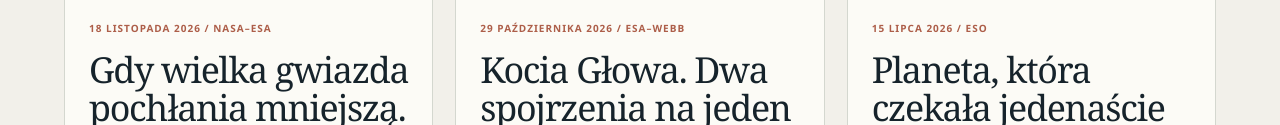
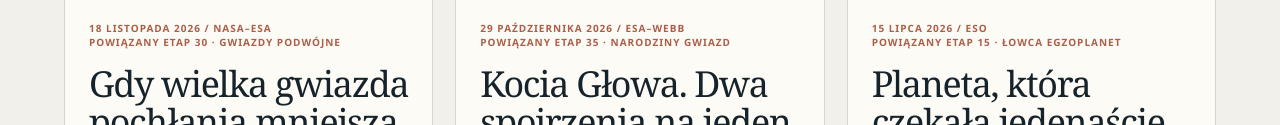
Before and after one commit to gawierzba/atlas-solaris, a plain HTML site: page odkrycia/index.html in a window 1280 px wide. Shown: the part 1666-1791 px from the top of the page. Drawn offline with Linux system fonts and the light colour scheme.

Commit message:
ATLAS Odkrycia: wyraźne oznaczenia etapów 15, 30 i 35 także w spisie pierwszego numeru

```diff
--- a/odkrycia/index.html
+++ b/odkrycia/index.html
@@ -11,11 +11,11 @@
 <main id="magMain">
 <div class="mag-wrap"><div class="mag-issue-intro"><div><p class="mag-section-kicker">PIERWSZE WYDANIE / HISTORIE PRAWDZIWEGO KOSMOSU</p><h1>Od<span class="mag-italic">krycia</span><em>.</em></h1></div><div><p>Wszechświat nie stoi w miejscu. My też nie musimy. Zaglądamy do obserwatoriów, czytamy wyniki badań, oddzielamy pomiary od ilustracji i opowiadamy o niezwykłych zjawiskach tak, by chciało się je naprawdę zrozumieć.</p><small>REDAKCJA ATLAS SOLARIS / NAUKA, ZDJĘCIA, EKSPERYMENT</small></div></div><div class="mag-issue-rule"></div></div>
 <section class="mag-wrap" aria-labelledby="magCoverTitle"><a href="n159/" class="mag-cover"><div class="mag-cover-visual"><img src="https://cdn.esawebb.org/archives/images/screen/potm2610a.jpg" srcset="https://cdn.esawebb.org/archives/images/screen/potm2610a.jpg 1000w, https://cdn.esawebb.org/archives/images/publicationjpg/potm2610a.jpg 2300w" sizes="(max-width:720px) 100vw, 58vw" width="1200" height="800" fetchpriority="high" decoding="async" alt="Rzeczywisty obraz teleskopu Webba: rozległe niebieskie włókna gazu i ogniste pomarańczowo-czerwone obłoki mgławicy N159, gęste skupienia młodych gwiazd.">
-<span class="mag-cover-index">OBSERWACJA WEBBA / N159 / ŹRÓDŁO ESA/WEBB</span></div><div class="mag-cover-copy"><div><span>REPORTAŻ OTWARCIA</span><span>22.10.2026 · ESA/WEBB</span></div><div><p class="mag-label">NARODZINY GWIAZD / WIELKI OBŁOK MAGELLANA</p><h2 id="magCoverTitle">Tam, gdzie <em>rodzą się słońca.</em></h2><p>Wielka chmura gazu, tysiące młodych gwiazd i tajemnice ukryte przed zwykłym światłem. Jedna z najpiękniejszych tegorocznych fotografii Webba prowadzi nas do N159 — prawdziwego laboratorium narodzin.</p></div><span class="mag-arrowlink"><span>PRZECZYTAJ HISTORIĘ I OBEJRZYJ ZDJĘCIE</span><span aria-hidden="true">↗</span></span></div></a></section>
+<span class="mag-cover-index">OBSERWACJA WEBBA / N159 / ŹRÓDŁO ESA/WEBB</span></div><div class="mag-cover-copy"><div><span>REPORTAŻ OTWARCIA · ETAP 35</span><span>22.10.2026 · ESA/WEBB</span></div><div><p class="mag-label">NARODZINY GWIAZD / WIELKI OBŁOK MAGELLANA</p><h2 id="magCoverTitle">Tam, gdzie <em>rodzą się słońca.</em></h2><p>Wielka chmura gazu, tysiące młodych gwiazd i tajemnice ukryte przed zwykłym światłem. Jedna z najpiękniejszych tegorocznych fotografii Webba prowadzi nas do N159 — prawdziwego laboratorium narodzin.</p></div><span class="mag-arrowlink"><span>PRZECZYTAJ HISTORIĘ I OBEJRZYJ ZDJĘCIE</span><span aria-hidden="true">↗</span></span></div></a></section>
 <section class="mag-wrap" aria-labelledby="magArticlesTitle"><div class="mag-grid-label"><h2 id="magArticlesTitle">W tym numerze.</h2><span>04 HISTORIE · NAUKA BEZ SENSACJI</span></div><div class="mag-article-grid">
-<a href="bao/" class="mag-article-card"><div class="mag-card-visual"><img src="https://cdn.esawebb.org/archives/images/screen/AT2025abao.jpg" width="1100" height="740" loading="lazy" decoding="async" alt="Obraz Galaktyki Andromedy i seria czterech obserwacji gwiazdowego połączenia Bao — przed erupcją, w czasie oraz po niej."></div><div class="mag-card-copy"><span>18 LISTOPADA 2026 / NASA–ESA</span><h3>Gdy wielka gwiazda pochłania mniejszą.</h3><p>Historia układu Bao w Andromedzie. Jak astronomowie połączyli obserwacje wielu teleskopów i zrekonstruowali niezwykle rzadki proces gwiazdowego połączenia?</p><div class="mag-card-foot"><span>CZYTAJ REPORTAŻ</span><span aria-hidden="true">↗</span></div></div></a>
-<a href="kocia-glowa/" class="mag-article-card"><div class="mag-card-visual"><img src="https://cdn.esawebb.org/archives/images/screen/weic2622c.jpg" width="720" height="1000" loading="lazy" decoding="async" alt="Prawdziwa fotografia Kociej Głowy wykonana teleskopem Webba: ciemna sylwetka pylistej struktury i setki gwiazd w błękitnym polu."></div><div class="mag-card-copy"><span>29 PAŹDZIERNIKA 2026 / ESA–WEBB</span><h3>Kocia Głowa. Dwa spojrzenia na jeden obłok.</h3><p>Dwa instrumenty Webba widzą tę samą okolicę kosmosu inaczej. Włącz NIRCam i MIRI, aby porównać zarejestrowane struktury.</p><div class="mag-card-foot"><span>PRZEŁĄCZ DWA WIDMA</span><span aria-hidden="true">↗</span></div></div></a>
-<a href="beta-pictoris/" class="mag-article-card"><div class="mag-card-visual"><img src="https://cdn.eso.org/images/large/eso2609a.jpg" width="1200" height="750" loading="lazy" decoding="async" alt="Oryginalne obserwacje ESO: na obrazie w podczerwieni dwie świetlne plamki planet Beta Pictoris b i d po przeciwnych stronach wygaszonej gwiazdy."></div><div class="mag-card-copy"><span>15 LIPCA 2026 / ESO</span><h3>Planeta, która czekała jedenaście lat w archiwum.</h3><p>Trzeci olbrzym Beta Pictoris ukrywał się w danych obserwacyjnych. Dlaczego fotografowanie egzoplanet wymaga od astronomów nie tylko wielkich teleskopów?</p><div class="mag-card-foot"><span>OTWÓRZ ODKRYCIE</span><span aria-hidden="true">↗</span></div></div></a>
+<a href="bao/" class="mag-article-card"><div class="mag-card-visual"><img src="https://cdn.esawebb.org/archives/images/screen/AT2025abao.jpg" width="1100" height="740" loading="lazy" decoding="async" alt="Obraz Galaktyki Andromedy i seria czterech obserwacji gwiazdowego połączenia Bao — przed erupcją, w czasie oraz po niej."></div><div class="mag-card-copy"><span>18 LISTOPADA 2026 / NASA–ESA</span><span class="mag-card-stage">POWIĄZANY ETAP 30 · GWIAZDY PODWÓJNE</span><h3>Gdy wielka gwiazda pochłania mniejszą.</h3><p>Historia układu Bao w Andromedzie. Jak astronomowie połączyli obserwacje wielu teleskopów i zrekonstruowali niezwykle rzadki proces gwiazdowego połączenia?</p><div class="mag-card-foot"><span>CZYTAJ REPORTAŻ</span><span aria-hidden="true">↗</span></div></div></a>
+<a href="kocia-glowa/" class="mag-article-card"><div class="mag-card-visual"><img src="https://cdn.esawebb.org/archives/images/screen/weic2622c.jpg" width="720" height="1000" loading="lazy" decoding="async" alt="Prawdziwa fotografia Kociej Głowy wykonana teleskopem Webba: ciemna sylwetka pylistej struktury i setki gwiazd w błękitnym polu."></div><div class="mag-card-copy"><span>29 PAŹDZIERNIKA 2026 / ESA–WEBB</span><span class="mag-card-stage">POWIĄZANY ETAP 35 · NARODZINY GWIAZD</span><h3>Kocia Głowa. Dwa spojrzenia na jeden obłok.</h3><p>Dwa instrumenty Webba widzą tę samą okolicę kosmosu inaczej. Włącz NIRCam i MIRI, aby porównać zarejestrowane struktury.</p><div class="mag-card-foot"><span>PRZEŁĄCZ DWA WIDMA</span><span aria-hidden="true">↗</span></div></div></a>
+<a href="beta-pictoris/" class="mag-article-card"><div class="mag-card-visual"><img src="https://cdn.eso.org/images/large/eso2609a.jpg" width="1200" height="750" loading="lazy" decoding="async" alt="Oryginalne obserwacje ESO: na obrazie w podczerwieni dwie świetlne plamki planet Beta Pictoris b i d po przeciwnych stronach wygaszonej gwiazdy."></div><div class="mag-card-copy"><span>15 LIPCA 2026 / ESO</span><span class="mag-card-stage">POWIĄZANY ETAP 15 · ŁOWCA EGZOPLANET</span><h3>Planeta, która czekała jedenaście lat w archiwum.</h3><p>Trzeci olbrzym Beta Pictoris ukrywał się w danych obserwacyjnych. Dlaczego fotografowanie egzoplanet wymaga od astronomów nie tylko wielkich teleskopów?</p><div class="mag-card-foot"><span>OTWÓRZ ODKRYCIE</span><span aria-hidden="true">↗</span></div></div></a>
 </div><div class="mag-method-note"><strong>JAK PRACUJEMY / ZASADA REDAKCYJNA</strong><p>Najpierw źródło, potem opowieść. Każdy materiał opieramy na komunikacie instytucji astronomicznej, rozróżniamy zdjęcia obserwacyjne od artystycznych wizji i podajemy datę publikacji. „Odkrycia” to pierwszy numer przygotowany 22 listopada 2026 roku, <strong>nie automatyczny kanał newsowy</strong>. Treści aktualizujemy przez kolejne wydania; etapy ATLAS SOLARIS pozostają niezależną, kompletną ścieżką nauki.</p></div></section>
 <section class="mag-trust"><div class="mag-trust-inner"><p class="mag-section-kicker">CZYTAJ. SPRAWDZAJ. EKSPERYMENTUJ.</p><h2>Za każdym zdjęciem stoją obserwacje.</h2><p>Fotografie pochodzą z archiwów NASA, ESA/Webb i ESO; bezpośrednie odnośniki do autorów i źródeł znajdują się w artykułach. ATLAS SOLARIS nie zastępuje publikacji naukowych — pomaga je zrozumieć, a następnie odtworzyć wybrane zjawiska w odpowiednich laboratoriach.</p><ul><li><a href="https://esawebb.org/images/potm2610a/" target="_blank" rel="noopener noreferrer">ESA/Webb: region gwiazdotwórczy N159 (22.10.2026)</a></li><li><a href="https://science.nasa.gov/missions/webb/nasa-data-clinches-first-of-its-kind-stellar-merger/" target="_blank" rel="noopener noreferrer">NASA: historia układu Bao (18.11.2026)</a></li><li><a href="https://esawebb.org/news/weic2622/" target="_blank" rel="noopener noreferrer">ESA/Webb: Kocia Głowa (29.10.2026)</a></li><li><a href="https://www.eso.org/public/news/eso2609/" target="_blank" rel="noopener noreferrer">ESO: odkrycie Beta Pictoris d (15.07.2026)</a></li></ul></div></section></main>
 <footer class="mag-footer"><div class="mag-footer-inner"><div><h2>ATLAS SOLARIS / Odkrycia</h2><p>Autorskie opowieści astronomiczne z fotografiami, źródłami i interaktywnymi doświadczeniami. Bez rejestracji, bez reklam w treści i bez udawania dokładności, której nie ma.</p></div><nav aria-label="Odkrycia"><strong>ODKRYCIA</strong><a href="n159/">Gwiezdna kolebka N159</a><a href="bao/">Połączenie gwiazd Bao</a><a href="kocia-glowa/">Mgławica Kociej Głowy</a><a href="beta-pictoris/">Beta Pictoris d</a></nav><nav aria-label="Atlas"><strong>ATLAS</strong><a href="../">Strona główna</a><a href="../#etapy">36 etapów</a><a href="../etapy/35/">Narodziny gwiazd</a><a href="../etapy/15/">Łowca egzoplanet</a></nav></div><div class="mag-copyright"><span>© ATLAS SOLARIS · ODKRYCIA · NUMER 01/2026</span><span>MATERIAŁY ŹRÓDŁOWE: NASA · ESA · ESO</span></div></footer>
```
